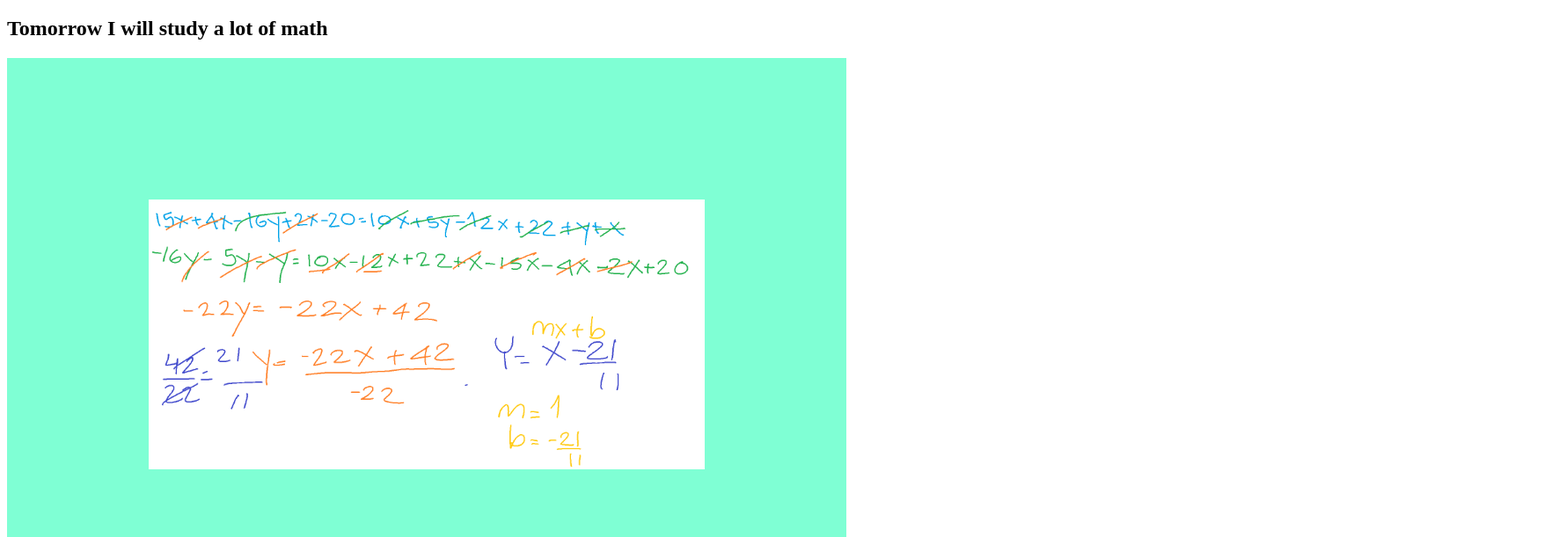
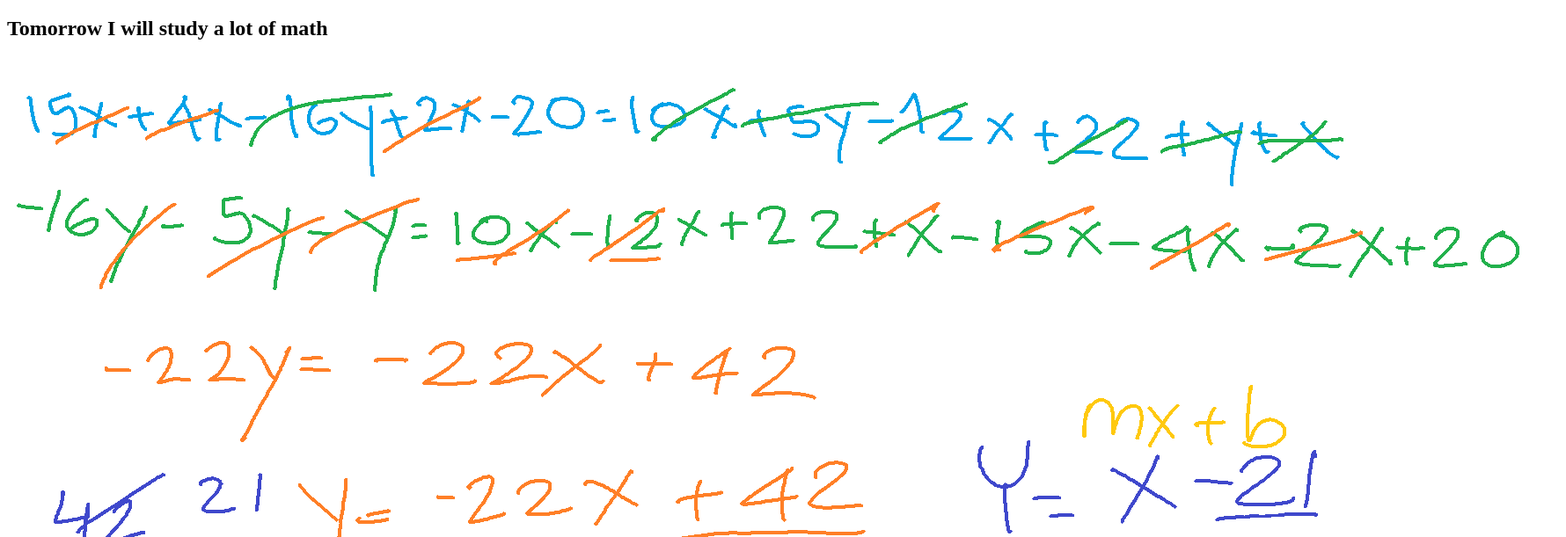
Before and after one commit to wilmarcabezas/math20220607, a plain HTML site: page index.html in a window 1280 px wide. Shown: the part 61-672 px from the top of the page at 88% size, 1780 px wide, since content can reach past the window. Drawn offline with Linux system fonts and the light colour scheme.

Commit message:
Version 3

```diff
--- a/index.html
+++ b/index.html
@@ -10,6 +10,6 @@
     <h1>Today I studied math</h1>
     <h2>Tomorrow I will study a lot of math</h2>
     <img src="ecuacionlineal.png"
-     style="width: 50%; border-color: aquamarine; border-width: 161px; border-style: solid">
+     >
 </body>
 </html>
```
